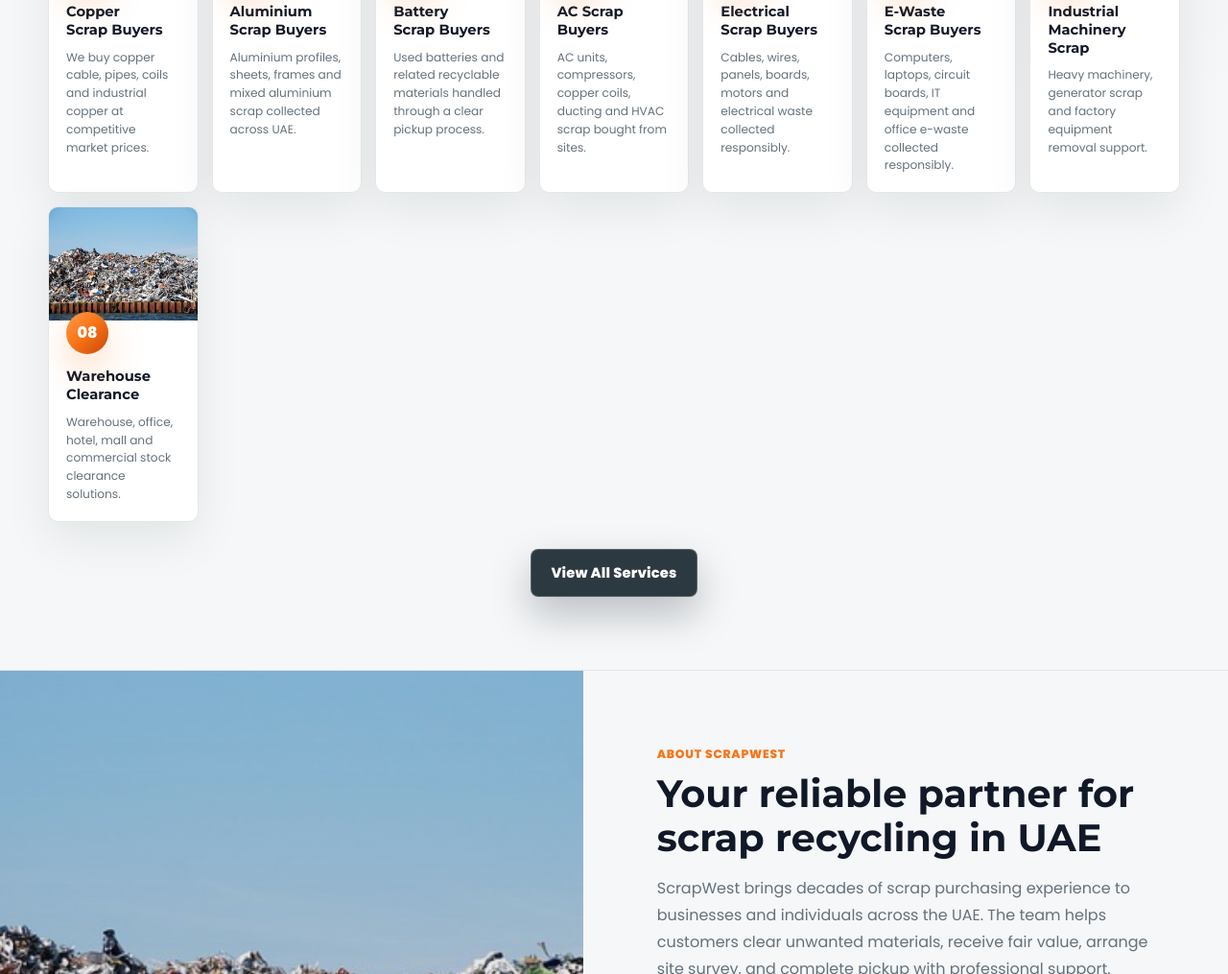
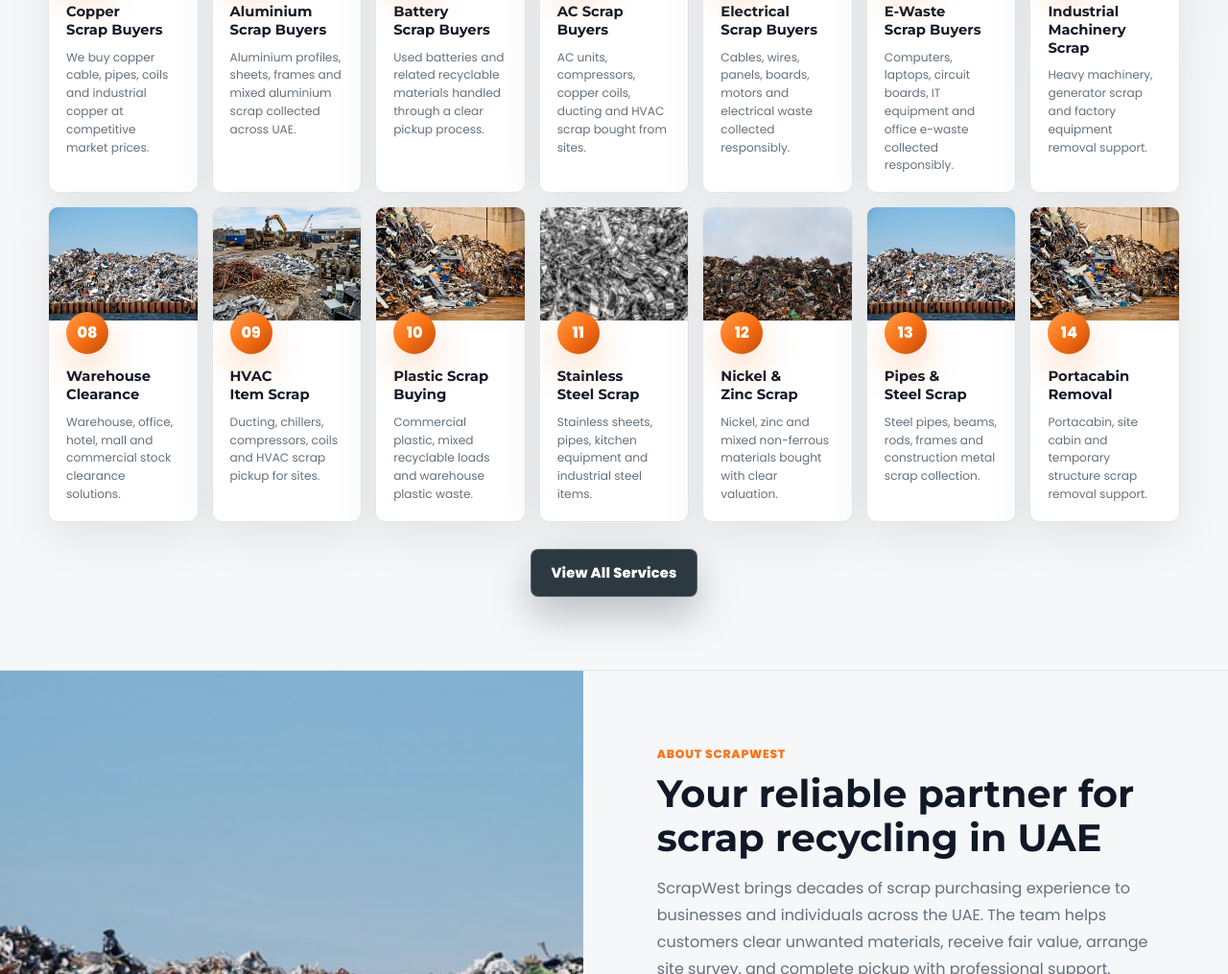
Before and after one commit to manalk14322-max/scrapwest-website, a website: page index.html in a window 1280 px wide. Shown: the part 1306-2321 px from the top of the page at 96% size. Drawn offline with Linux system fonts and the light colour scheme.

Commit message:
Balance services grid with additional service cards

```diff
--- a/index.html
+++ b/index.html
@@ -146,6 +146,12 @@
             <a class="sw-service-card" href="e-waste-scrap-buyers-uae/index.html"><img src="assets/hero/e-waste-scrap.jpeg" alt="E-waste scrap buyers UAE" loading="lazy" /><span>06</span><h3>E-Waste Scrap Buyers</h3><p>Computers, laptops, circuit boards, IT equipment and office e-waste collected responsibly.</p></a>
             <a class="sw-service-card" href="generator-scrap/index.html"><img src="assets/hero/generator-scrap-original.jpeg" alt="Industrial machinery scrap buyers UAE" loading="lazy" /><span>07</span><h3>Industrial Machinery Scrap</h3><p>Heavy machinery, generator scrap and factory equipment removal support.</p></a>
             <a class="sw-service-card" href="junk-removal-uae/index.html"><img src="assets/hero/iron-scrap-yard.jpg" alt="Warehouse scrap clearance UAE" loading="lazy" /><span>08</span><h3>Warehouse Clearance</h3><p>Warehouse, office, hotel, mall and commercial stock clearance solutions.</p></a>
+            <a class="sw-service-card" href="hvac-item-scrap/index.html"><img src="assets/hero/real-scrap-yard.jpeg" alt="HVAC item scrap buyers UAE" loading="lazy" /><span>09</span><h3>HVAC Item Scrap</h3><p>Ducting, chillers, compressors, coils and HVAC scrap pickup for sites.</p></a>
+            <a class="sw-service-card" href="plastic-scrap/index.html"><img src="assets/hero/metal-recycling-yard.jpg" alt="Plastic scrap buyers UAE" loading="lazy" /><span>10</span><h3>Plastic Scrap Buying</h3><p>Commercial plastic, mixed recyclable loads and warehouse plastic waste.</p></a>
+            <a class="sw-service-card" href="stainless-steel-scrap/index.html"><img src="assets/hero/aluminium-scrap-closeup.jpg" alt="Stainless steel scrap buyers UAE" loading="lazy" /><span>11</span><h3>Stainless Steel Scrap</h3><p>Stainless sheets, pipes, kitchen equipment and industrial steel items.</p></a>
+            <a class="sw-service-card" href="nickel-zinc-scrap-buying/index.html"><img src="assets/hero/scrap-metal-pile.jpg" alt="Nickel and zinc scrap buyers UAE" loading="lazy" /><span>12</span><h3>Nickel &amp; Zinc Scrap</h3><p>Nickel, zinc and mixed non-ferrous materials bought with clear valuation.</p></a>
+            <a class="sw-service-card" href="pipes-steel-scrap-buyers/index.html"><img src="assets/hero/iron-scrap-yard.jpg" alt="Pipes and steel scrap buyers UAE" loading="lazy" /><span>13</span><h3>Pipes &amp; Steel Scrap</h3><p>Steel pipes, beams, rods, frames and construction metal scrap collection.</p></a>
+            <a class="sw-service-card" href="portacabin-buyers-abu-dhabi/index.html"><img src="assets/hero/metal-recycling-yard.jpg" alt="Portacabin scrap removal UAE" loading="lazy" /><span>14</span><h3>Portacabin Removal</h3><p>Portacabin, site cabin and temporary structure scrap removal support.</p></a>
           </div>
           <div class="sw-center-action">
             <a class="btn sw-btn-dark" href="services/index.html">View All Services</a>
```
Also changed, not shown: services/index.html (+1 -1 lines).
